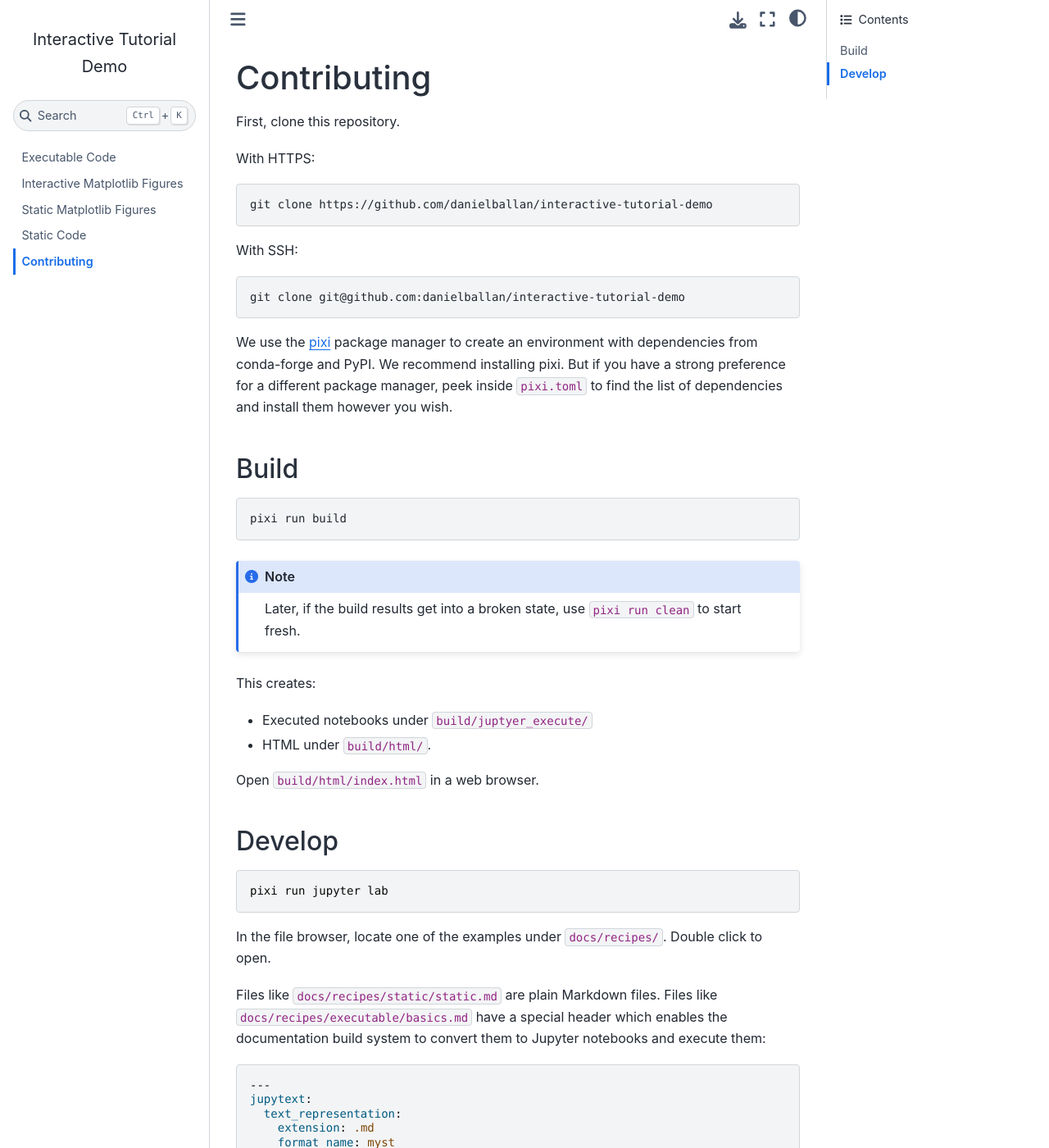
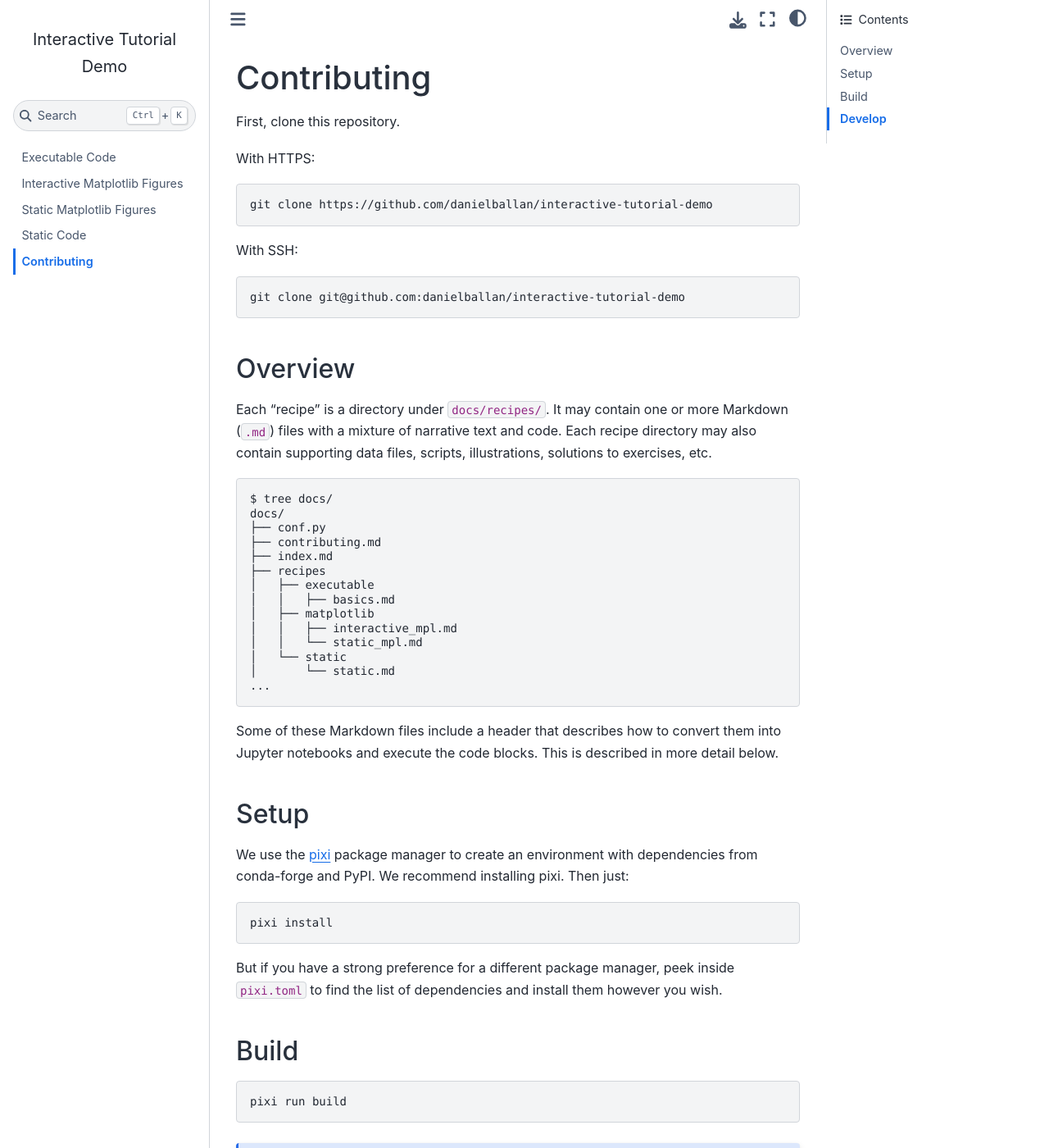
Before and after one commit to danielballan/interactive-tutorial-demo, a Sphinx documentation site: the page built from docs/contributing.md, in a window 1280 px wide and 1400 px high. Shown: the whole window at 82% size. Built offline with Sphinx 7.4.7 and the Sphinx Book theme 1.1.4, drawn with Linux system fonts in a browser that asks for light colours; some of the changed text lies outside the part shown.

Commit message:
More detail in contributing guide

````diff
--- a/docs/contributing.md
+++ b/docs/contributing.md
@@ -13,11 +13,47 @@ With SSH:
 git clone git@github.com:danielballan/interactive-tutorial-demo
 ```
 
+## Overview
+
+Each "recipe" is a directory under `docs/recipes/`. It may contain one or more
+Markdown (`.md`) files with a mixture of narrative text and code. Each recipe
+directory may also contain supporting data files, scripts, illustrations,
+solutions to exercises, etc.
+
+```none
+$ tree docs/
+docs/
+├── conf.py
+├── contributing.md
+├── index.md
+├── recipes
+│   ├── executable
+│   │   ├── basics.md
+│   ├── matplotlib
+│   │   ├── interactive_mpl.md
+│   │   └── static_mpl.md
+│   └── static
+│       └── static.md
+...
+```
+
+Some of these Markdown files include a header that describes how to convert
+them into Jupyter notebooks and execute the code blocks. This is described in
+more detail below.
+
+## Setup
+
 We use the [pixi](https://pixi.sh/latest/#installation) package manager to
 create an environment with dependencies from conda-forge and PyPI. We recommend
-installing pixi. But if you have a strong preference for a different package
-manager, peek inside `pixi.toml` to find the list of dependencies and install
-them however you wish.
+installing pixi. Then just:
+
+```sh
+pixi install
+```
+
+But if you have a strong preference for a different package manager, peek
+inside `pixi.toml` to find the list of dependencies and install them however
+you wish.
 
 ## Build
 
@@ -31,8 +67,8 @@ to start fresh.
 ```
 
 This creates:
-- Executed notebooks under `build/juptyer_execute/`
-- HTML under `build/html/`.
+- Executed notebooks, generated from eligible Markdown files, under `build/juptyer_execute/`
+- HTML under `build/html/`
 
 Open `build/html/index.html` in a web browser.
 
@@ -46,7 +82,7 @@ In the file browser, locate one of the examples under `docs/recipes/`. Double
 click to open.
 
 Files like `docs/recipes/static/static.md` are plain Markdown files. Files like
-`docs/recipes/executable/basics.md` have a special header which enables the
+`docs/recipes/executable/basics.md` have a YAML header which enables the
 documentation build system to convert them to Jupyter notebooks and execute
 them:
 
````
Also changed, not shown: docs/recipes/matplotlib/interactive_mpl.md (renamed from docs/recipes/executable/interactive_mpl.md), docs/recipes/matplotlib/static_mpl.md (renamed from docs/recipes/executable/static_mpl.md).
